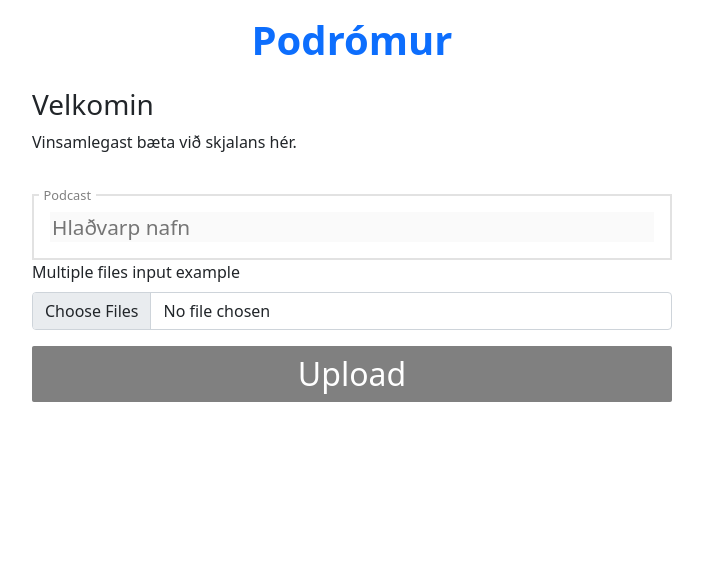
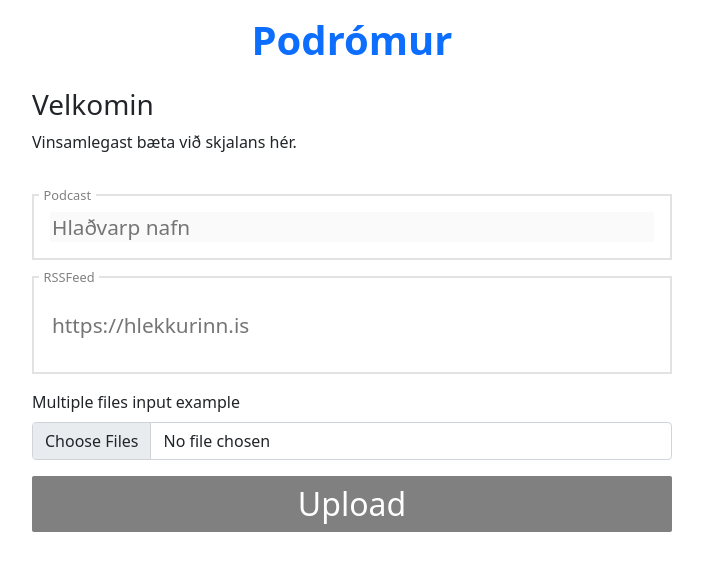
Before and after one commit to cadia-lvl/upload-to-s3, a React app in the folder frontend/: page / in a window 1280 px wide. Shown: the top 570 px of the page, without its empty margins (288-991 px from the left). Built offline with nearby package versions, Linux system fonts and the light colour scheme.

Commit message:
Add rss url as form input (#2)

```diff
--- a/frontend/src/components/frontpage/index.tsx
+++ b/frontend/src/components/frontpage/index.tsx
@@ -48,7 +48,11 @@ const SubmitButton = styled.button`
     }
 `;
 
-const UrlInput = styled(TextInput)``;
+const NameInput = styled(TextInput)``;
+
+const UrlInput = styled(TextInput)`
+    margin: 1rem 0rem;
+`;
 
 const WelcomeTextContainer = styled.div``;
 
@@ -56,6 +60,7 @@ type Props = RouteComponentProps;
 
 interface State {
     podcastType: string;
+    rssFeed: string;
     selectedFiles: File[];
     processing: boolean;
 }
@@ -70,10 +75,16 @@ class FrontPage extends React.Component<Props, State> {
         this.state = {
             // today: +new Date(),
             podcastType: (podcastType != null)? podcastType : '',
+            rssFeed: '',
             selectedFiles: [],
             processing: false,
         };
     }
+
+    onFeedChange = (e: React.ChangeEvent<HTMLInputElement>) => {
+        const rssFeed = e.currentTarget.value;
+        this.setState({ rssFeed });
+    };
 
     onPodcastChange = (e: React.ChangeEvent<HTMLInputElement>) => {
         const { history } = this.props;
@@ -102,7 +113,7 @@ class FrontPage extends React.Component<Props, State> {
         console.log('sending the file now');
         // TODO: verify formData;
         const podcastId = this.state.podcastType;
-        const rssFeed = 'https://hlekkurinn.is';
+        const rssFeed = this.state.rssFeed;
         this.verifyFormData();
         if (this.state.selectedFiles != null && podcastId != null) {
             console.log(this.state.selectedFiles);
@@ -125,7 +136,6 @@ class FrontPage extends React.Component<Props, State> {
     };
 
     // TODO: Display the filenames uploaded
-    // TODO: only show the button if files have been attached
 
     handleJoin = (event: React.MouseEvent<HTMLFormElement>) => {
         event.preventDefault();
@@ -139,7 +149,7 @@ class FrontPage extends React.Component<Props, State> {
     };
 
     render() {
-        const { podcastType, selectedFiles, processing } = this.state;
+        const { podcastType, rssFeed, selectedFiles, processing } = this.state;
         return (
             <Layout>
                 <FrontPageContainer>
@@ -150,12 +160,18 @@ class FrontPage extends React.Component<Props, State> {
                         </p>
                     </WelcomeTextContainer>
                     <Form onSubmit={this.onFileUpload}>
-                            <UrlInput
+                            <NameInput
                                 label={'Podcast'}
                                 value={this.state.podcastType}
                                 placeholder={'Hlaðvarp nafn'}
                                 onChange={this.onPodcastChange}
                                 disabled
+                            />
+                            <UrlInput
+                                label={'RSSFeed'}
+                                value={this.state.rssFeed}
+                                placeholder={'https://hlekkurinn.is'}
+                                onChange={this.onFeedChange}
                             />
                             <Form.Group controlId="formFileMultiple" className="mb-3">
                               <Form.Label>Multiple files input example</Form.Label>
@@ -184,7 +200,11 @@ class FrontPage extends React.Component<Props, State> {
                             </Spinner>
                             <SubmitButton
                                 type="submit"
-                                disabled={ !podcastType || selectedFiles.length === 0 || processing }
+                                disabled={ !podcastType ||
+                                           selectedFiles.length === 0 ||
+                                           processing ||
+                                           !rssFeed
+                                         }
                                 >Upload</SubmitButton>
                     </Form>
                 </FrontPageContainer>
```
